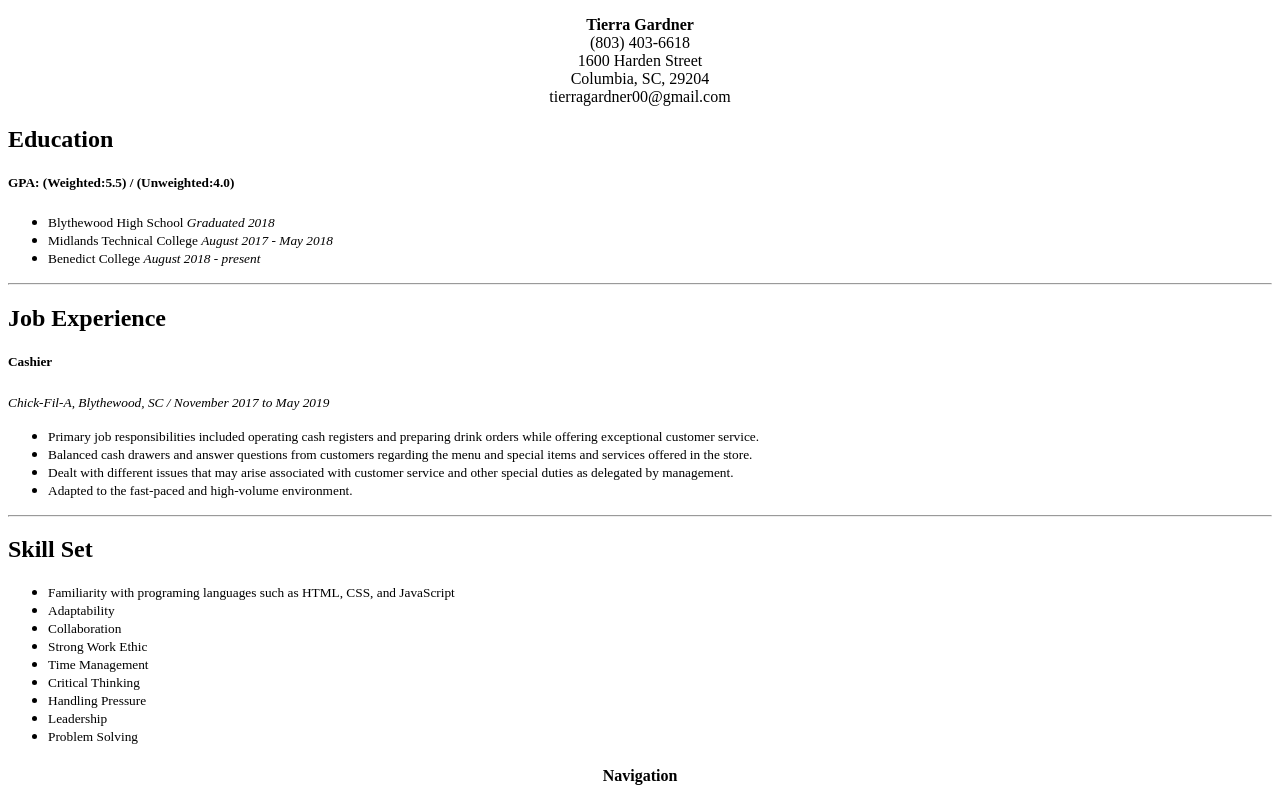
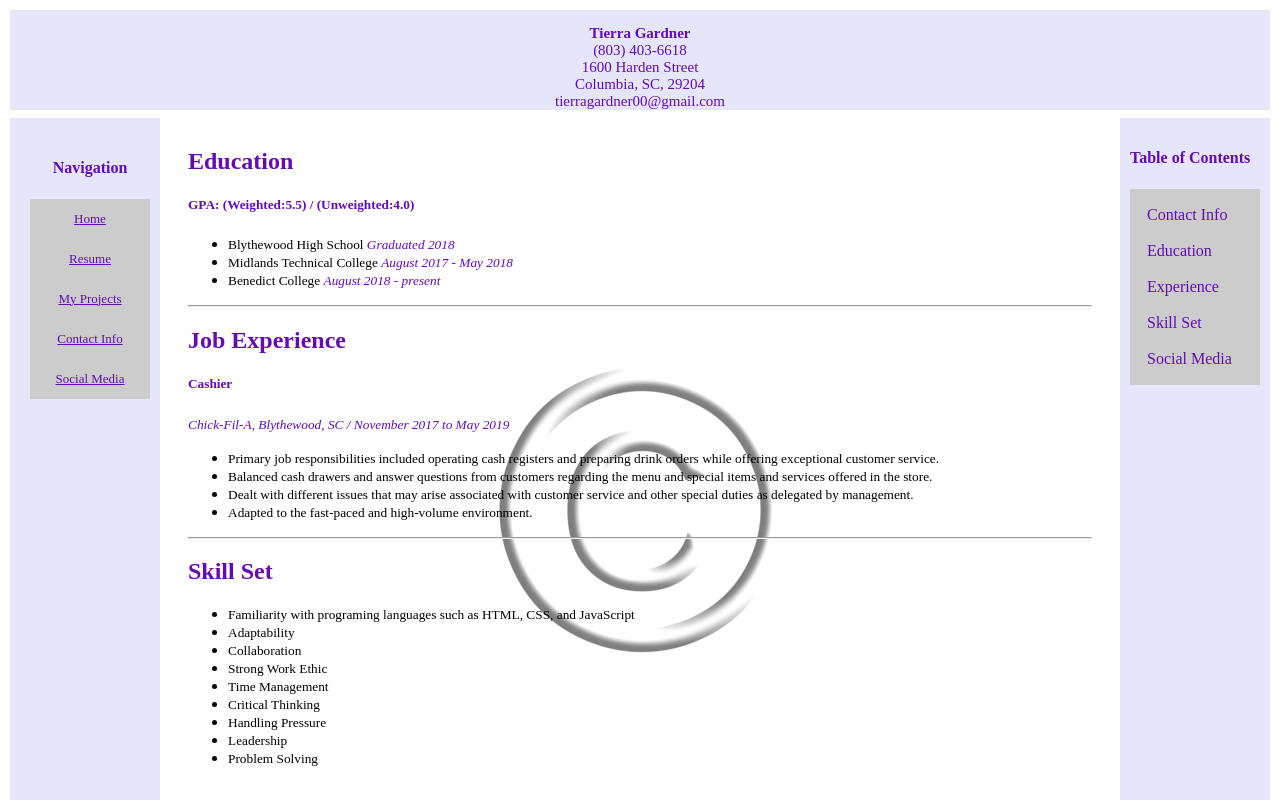
Before and after one commit to Tierra89/Resume-Project, a plain HTML site: page index.html in a window 1280 px wide. Shown: the top 800 px of the page. Drawn offline with Linux system fonts and the light colour scheme.

Commit message:
Update index.html

```diff
--- a/index.html
+++ b/index.html
@@ -1,7 +1,7 @@
 <!DOCTYPE html>
 <html>
 <title>Lab 2 CSS</title>
-<link href="Style2Redo.css" type="text/css" rel="stylesheet">
+<link href="resumeStyle.css" type="text/css" rel="stylesheet">
 <body>
   <header id="pageHeader">
   <P align="center">
```
